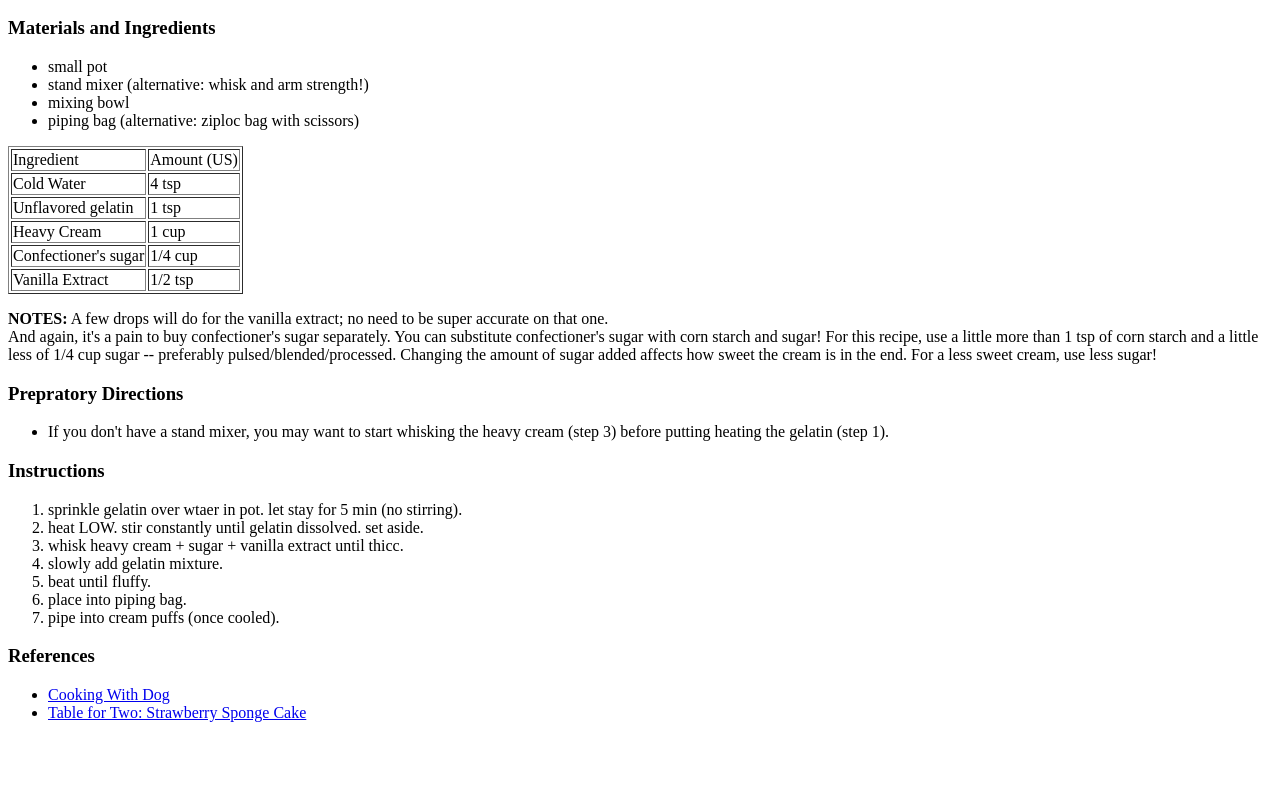
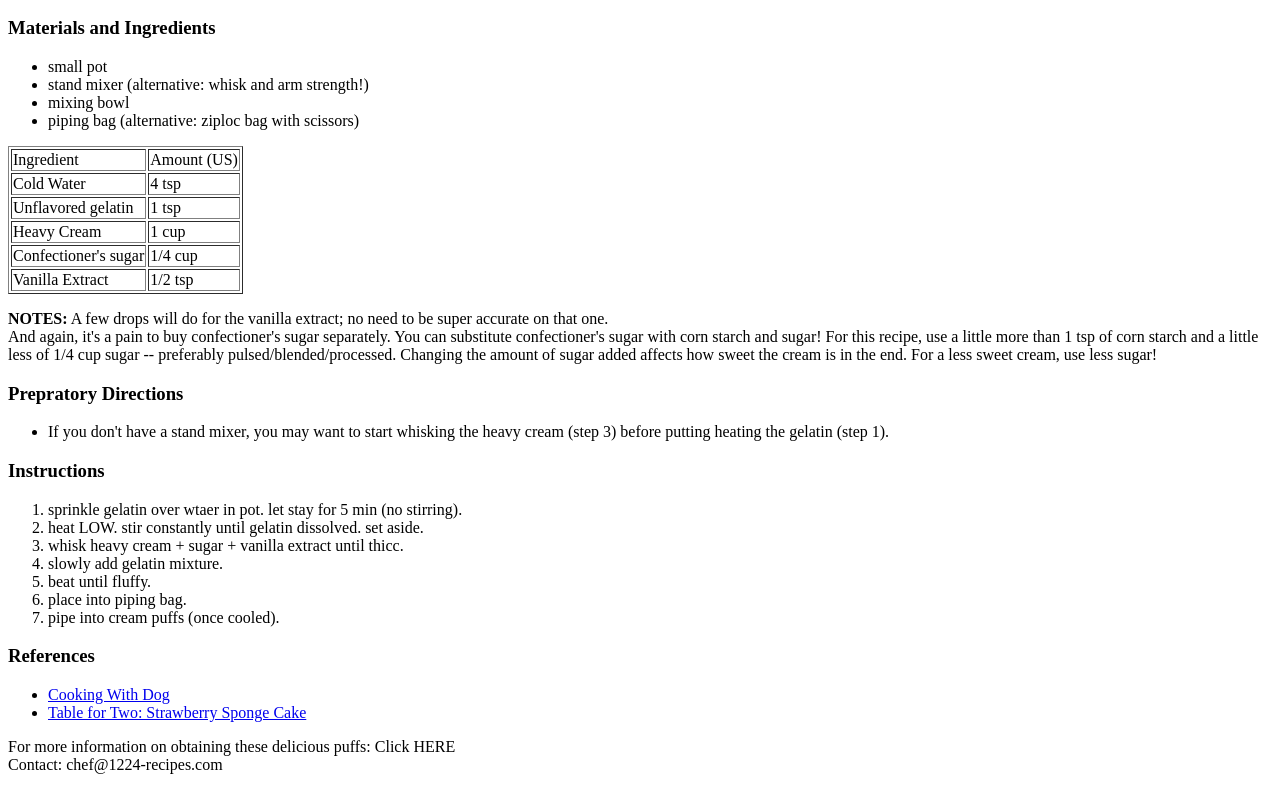
Before and after one commit to ipwang/recipes, a plain HTML site: page recipe.html in a window 1280 px wide. Shown: the part 1112-1902 px from the top of the page. Before the commit the page ends 1850 px from the top, so only its background shows below. Drawn offline with Linux system fonts and the light colour scheme.

Commit message:
reformat text, added footer; audio file in folder now

```diff
--- a/recipe.html
+++ b/recipe.html
@@ -20,7 +20,7 @@
     taste. Feel free to adjust the amount of sugar to your liking UWU<br>Happy baking!</p>
 </header>
 
-
+<main>
   <div id="batter">
     <h2><img src="https://banner2.kisspng.com/20180502/hbw/kisspng-frosting-icing-donuts-pastry-bag-bakery-birthday-vector-money-bag-5ae97c804b4bd1.0884251115252512003084.jpg"
       width="18" height="18" alt=piping bag icon/> Choux Batter</h2>
@@ -187,7 +187,13 @@
         target="_blank">Table for Two: Strawberry Sponge Cake</a></li>
     </ul>
   </div>
+</main>
 
+<footer>
+  <p>For more information on obtaining these delicious puffs: Click HERE
+    <br>Contact: chef@1224-recipes.com
+  </p>
+</footer>
 
 </body>
 
```
Also changed, not shown: 1 other file. Lines whose indentation alone changed are shown as unchanged.
